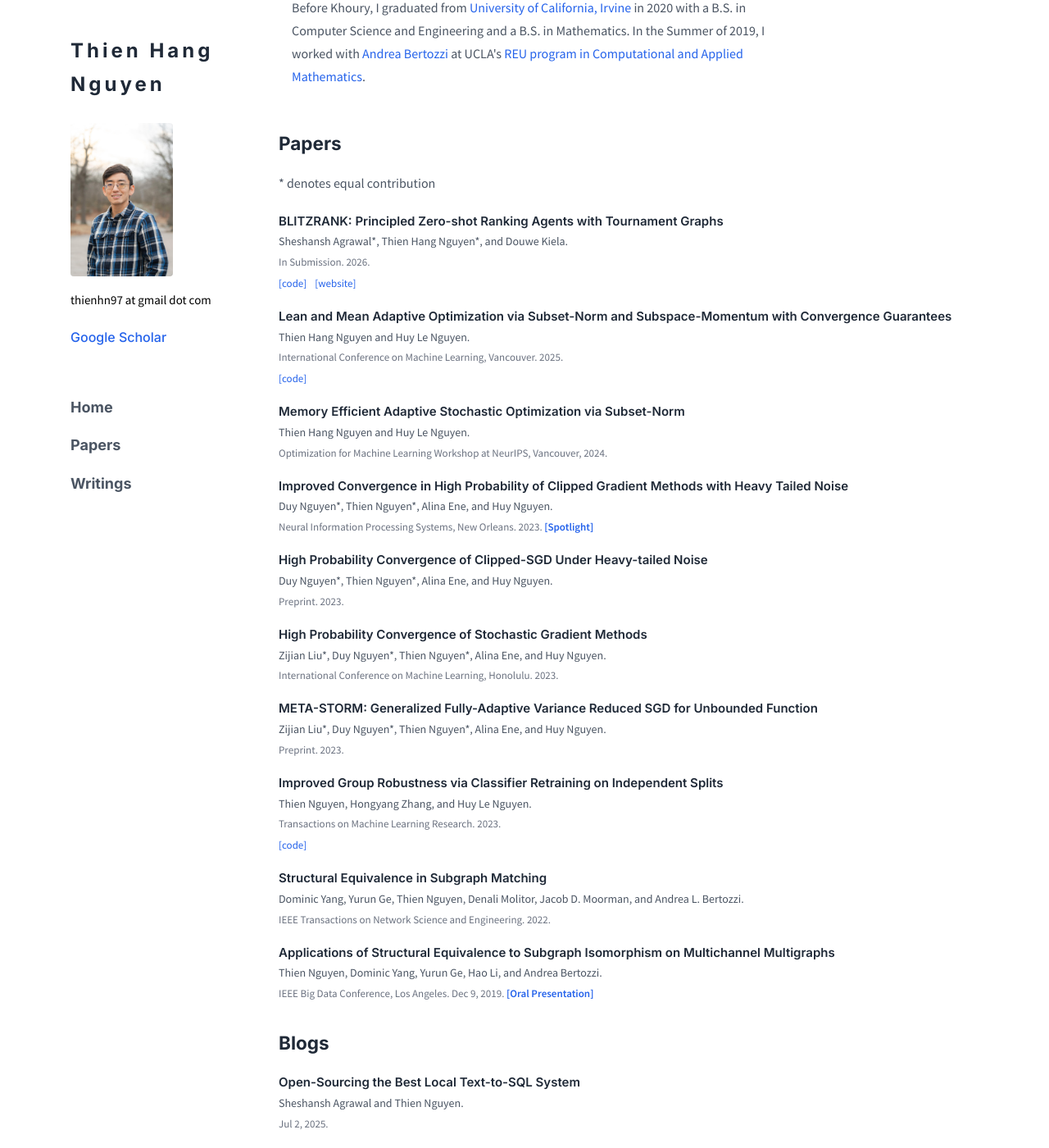
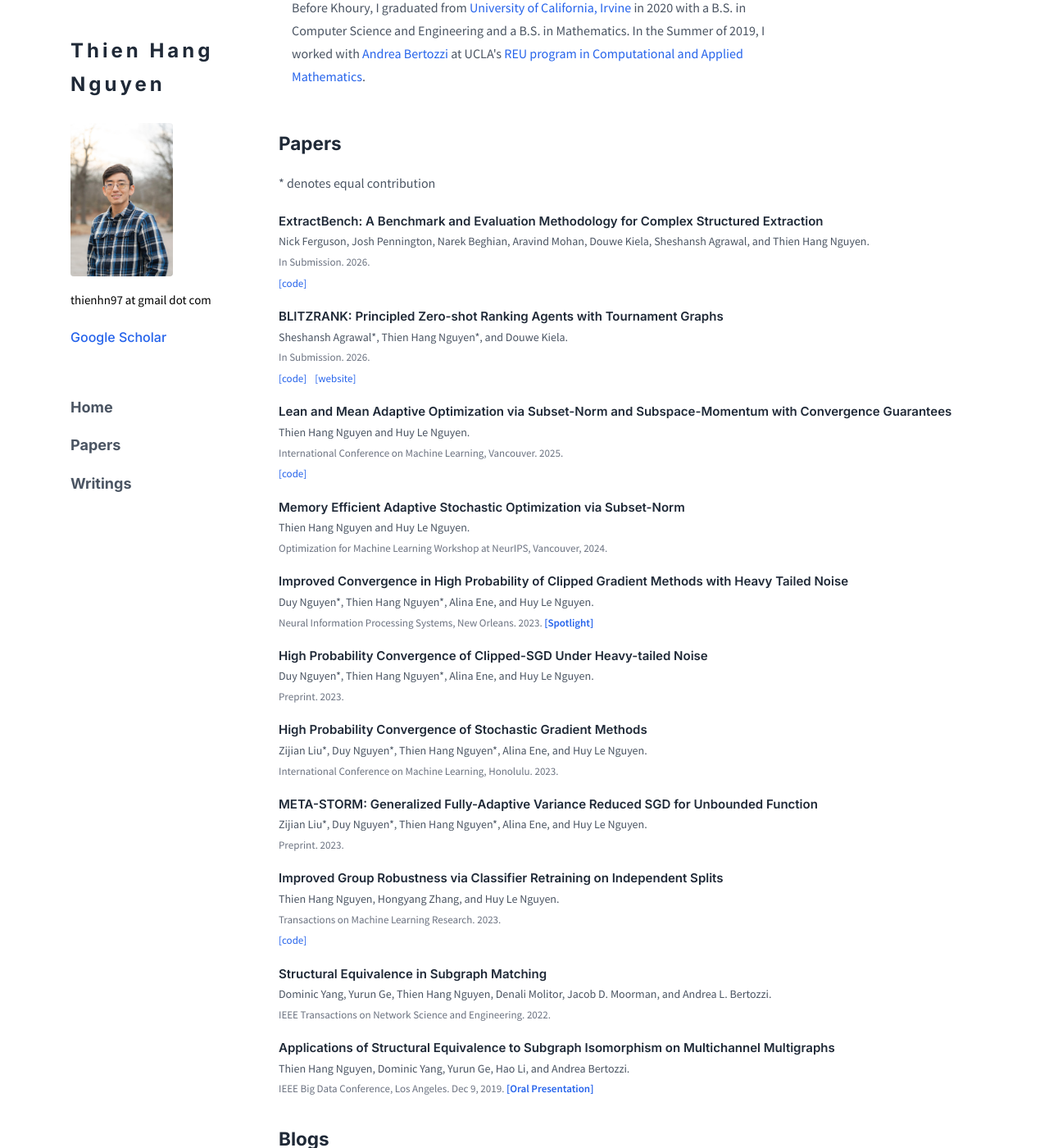
Before and after one commit to thienhangnguyen/thienhangnguyen.github.io, a Jekyll site: the page built from index.html, in a window 1280 px wide and 1400 px high, scrolled down 304 px. Shown: the whole window at 82% size. Built offline with Jekyll 4.4.1, drawn with Linux system fonts in a browser that asks for light colours.

Commit message:
update pub

```diff
--- a/_data/publications.yml
+++ b/_data/publications.yml
@@ -1,5 +1,11 @@
 # Publications listed in reverse chronological order (newest first)
 # The template renders these in an ordered list with reversed numbering
+
+- title: "ExtractBench: A Benchmark and Evaluation Methodology for Complex Structured Extraction"
+  url: "https://arxiv.org/abs/2602.12247"
+  authors: "Nick Ferguson, Josh Pennington, Narek Beghian, Aravind Mohan, Douwe Kiela, Sheshansh Agrawal, and Thien Hang Nguyen."
+  venue: "In Submission. 2026."
+  code_url: "https://github.com/ContextualAI/extract-bench"
 
 - title: "BLITZRANK: Principled Zero-shot Ranking Agents with Tournament Graphs"
   url: "https://arxiv.org/abs/2602.05448"
@@ -21,38 +27,38 @@
 
 - title: "Improved Convergence in High Probability of Clipped Gradient Methods with Heavy Tailed Noise"
   url: "https://openreview.net/pdf?id=h1FhXVM0cB"
-  authors: "Duy Nguyen*, Thien Nguyen*, Alina Ene, and Huy Nguyen."
+  authors: "Duy Nguyen*, Thien Hang Nguyen*, Alina Ene, and Huy Le Nguyen."
   venue: "Neural Information Processing Systems, New Orleans. 2023."
   note: "Spotlight"
 
 - title: "High Probability Convergence of Clipped-SGD Under Heavy-tailed Noise"
   url: "https://arxiv.org/pdf/2302.05437.pdf"
-  authors: "Duy Nguyen*, Thien Nguyen*, Alina Ene, and Huy Nguyen."
+  authors: "Duy Nguyen*, Thien Hang Nguyen*, Alina Ene, and Huy Le Nguyen."
   venue: "Preprint. 2023."
 
 - title: "High Probability Convergence of Stochastic Gradient Methods"
   url: "https://arxiv.org/pdf/2302.14843.pdf"
-  authors: "Zijian Liu*, Duy Nguyen*, Thien Nguyen*, Alina Ene, and Huy Nguyen."
+  authors: "Zijian Liu*, Duy Nguyen*, Thien Hang Nguyen*, Alina Ene, and Huy Le Nguyen."
   venue: "International Conference on Machine Learning, Honolulu. 2023."
 
 - title: "META-STORM: Generalized Fully-Adaptive Variance Reduced SGD for Unbounded Function"
   url: "https://arxiv.org/pdf/2209.14853.pdf"
-  authors: "Zijian Liu*, Duy Nguyen*, Thien Nguyen*, Alina Ene, and Huy Nguyen."
+  authors: "Zijian Liu*, Duy Nguyen*, Thien Hang Nguyen*, Alina Ene, and Huy Le Nguyen."
   venue: "Preprint. 2023."
 
 - title: "Improved Group Robustness via Classifier Retraining on Independent Splits"
   url: "https://arxiv.org/pdf/2204.09583.pdf"
-  authors: "Thien Nguyen, Hongyang Zhang, and Huy Le Nguyen."
+  authors: "Thien Hang Nguyen, Hongyang Zhang, and Huy Le Nguyen."
   venue: "Transactions on Machine Learning Research. 2023."
   code_url: "https://github.com/timmytonga/crois"
 
 - title: "Structural Equivalence in Subgraph Matching"
   url: "https://arxiv.org/abs/2301.03161"
-  authors: "Dominic Yang, Yurun Ge, Thien Nguyen, Denali Molitor, Jacob D. Moorman, and Andrea L. Bertozzi."
+  authors: "Dominic Yang, Yurun Ge, Thien Hang Nguyen, Denali Molitor, Jacob D. Moorman, and Andrea L. Bertozzi."
   venue: "IEEE Transactions on Network Science and Engineering. 2022."
 
 - title: "Applications of Structural Equivalence to Subgraph Isomorphism on Multichannel Multigraphs"
   url: "https://www.math.ucla.edu/~bertozzi/papers/ThienNguyen-UCLA-Final-BIGDATA2019.pdf"
-  authors: "Thien Nguyen, Dominic Yang, Yurun Ge, Hao Li, and Andrea Bertozzi."
+  authors: "Thien Hang Nguyen, Dominic Yang, Yurun Ge, Hao Li, and Andrea Bertozzi."
   venue: "IEEE Big Data Conference, Los Angeles. Dec 9, 2019."
   note: "Oral Presentation"
```
Also changed, not shown: 1 other file.
